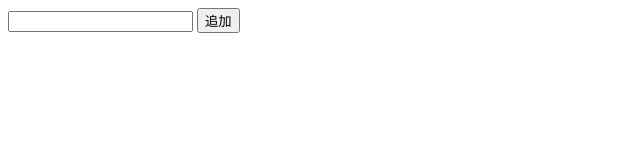
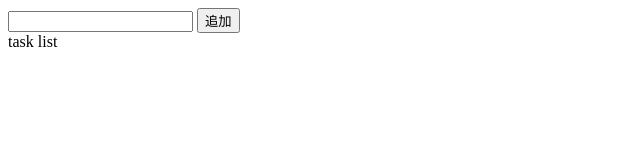
Before and after one commit to seru81/sccpno10ex4, a plain HTML site: page ex4.html in a window 1280 px wide. Shown: the full height of the page, 0-640 px from the left. Drawn offline with Linux system fonts and the light colour scheme.

Commit message:
htmlに変更を加えた

```diff
--- a/ex4.html
+++ b/ex4.html
@@ -7,7 +7,7 @@
     <body>
         <input type="text" id="inputtask">
         <input type=button id="addtask" value="追加">
-        <div id="tasks"></div>
+        <div id="tasks">task list</div>
         <script src="ex4.js"></script>
     </body>
 </html>
```
